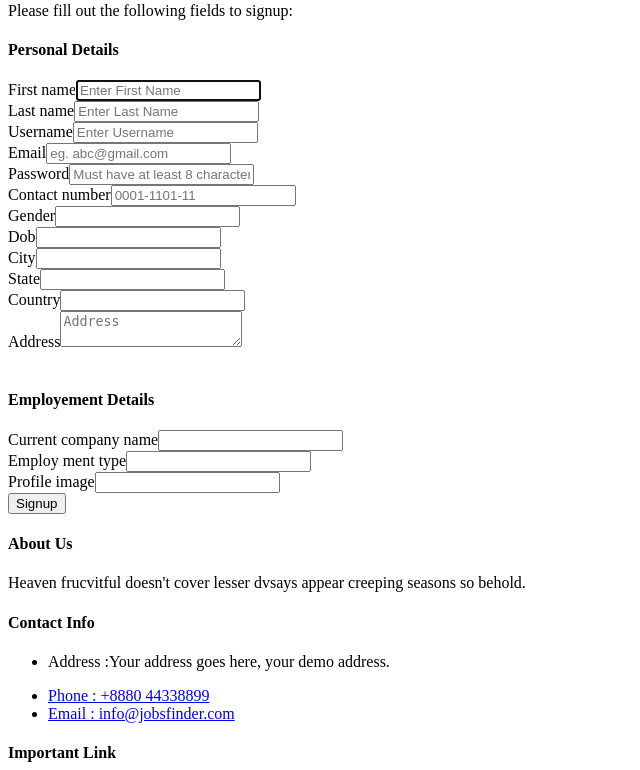
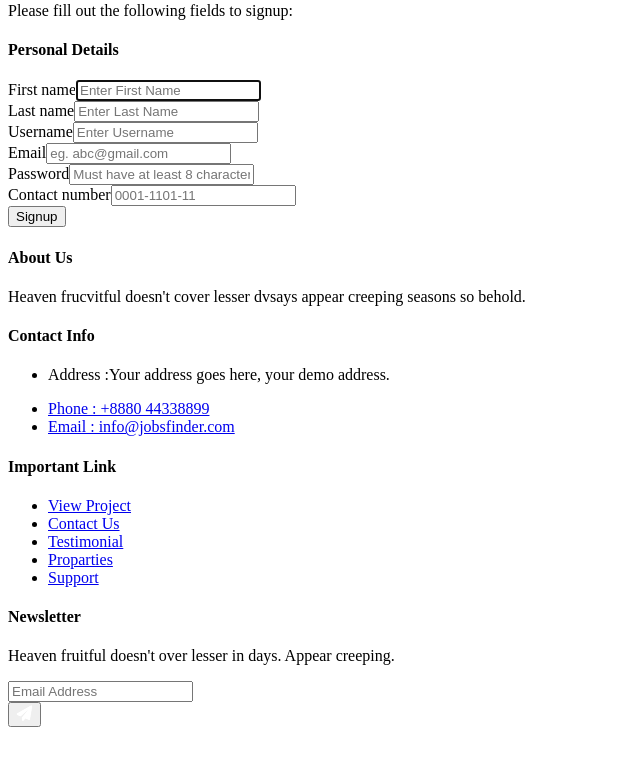
Before and after one commit to jeet7223/jobsfinder, a Yii app: template frontend/views/site/signup-employer.php in a window 1280 px wide. Shown: the part 347-1117 px from the top of the page, without its empty margins (0-640 px from the left). Run offline with PHP 8.4 and a stand-in for Yii, Linux system fonts and the light colour scheme; the template is opened without the code that fills it, so the values that code supplies are empty; form fields are guessed from the names that the template uses; some libraries are stand-ins or nearby versions.

Commit message:
Revert "Changes made by khushi 31 august 2022"
This reverts commit 1998661a14ccbbe5c23856326e1c8682321c77b3.

```diff
--- a/frontend/views/site/signup-employer.php
+++ b/frontend/views/site/signup-employer.php
@@ -61,46 +61,6 @@ $this->title = 'Signup - Employer';
                         <?= $form->field($employer, 'contact_number')->textInput(['autofocus' => true,'placeholder' => '0001-1101-11']) ?>
                     </div>
                 </div>
-                <div class="row">
-                    <div class="col-lg-6">
-                        <?= $form->field($employer, 'gender')->dropdownList([0=>'Male',1=>'Female',2=>'Other'])?>
-                    </div>
-                    <div class="col-lg-6">
-                        <?= $form->field($employer, 'dob')->textInput()?>
-                    </div>
-                </div>
-                <div class="row">
-                    <div class="col-lg-4">
-                        <?= $form->field($employer, 'city')->textInput()?>
-                    </div>
-                    <div class="col-lg-4">
-                        <?= $form->field($employer, 'state')->textInput()?>
-                    </div>
-                    <div class="col-lg-4">
-                        <?= $form->field($employer, 'country')->textInput()?>
-                    </div>
-                </div>
-                <div class="row">
-                    <div class="col-lg-6">
-                        <?= $form->field($employer, 'address')->textarea(['placeholder' => 'Address'])?>
-                    </div>
-                </div>
-                <br>
-                <h4><b>Employement Details</b></h4>
-                <div class="row">
-                    <div class="col-lg-6">
-                        <?= $form->field($employer, 'current_company_name')->textInput()?>
-                    </div>
-                    <div class="col-lg-6">
-                        <?= $form->field($employer, 'employ
-                        ment_type')->dropdownList([0=>"Not Employed", 1=>'Self Employed', 2=> 'Student', 3 => 'Internship', 4 => 'Employed'])?>
-                    </div>
-                </div>
-                <div class="row">
-                    <div class="col-lg-6">
-                        <?= $form->field($employer, 'profile_image')->textInput()?>
-                    </div>
-                </div>
                 <div class="form-group">
                     <?= Html::submitButton('Signup', ['class' => 'btn head-btn2', 'name' => 'signup-button']) ?>
                 </div>
```
Also changed, not shown: .htaccess.
